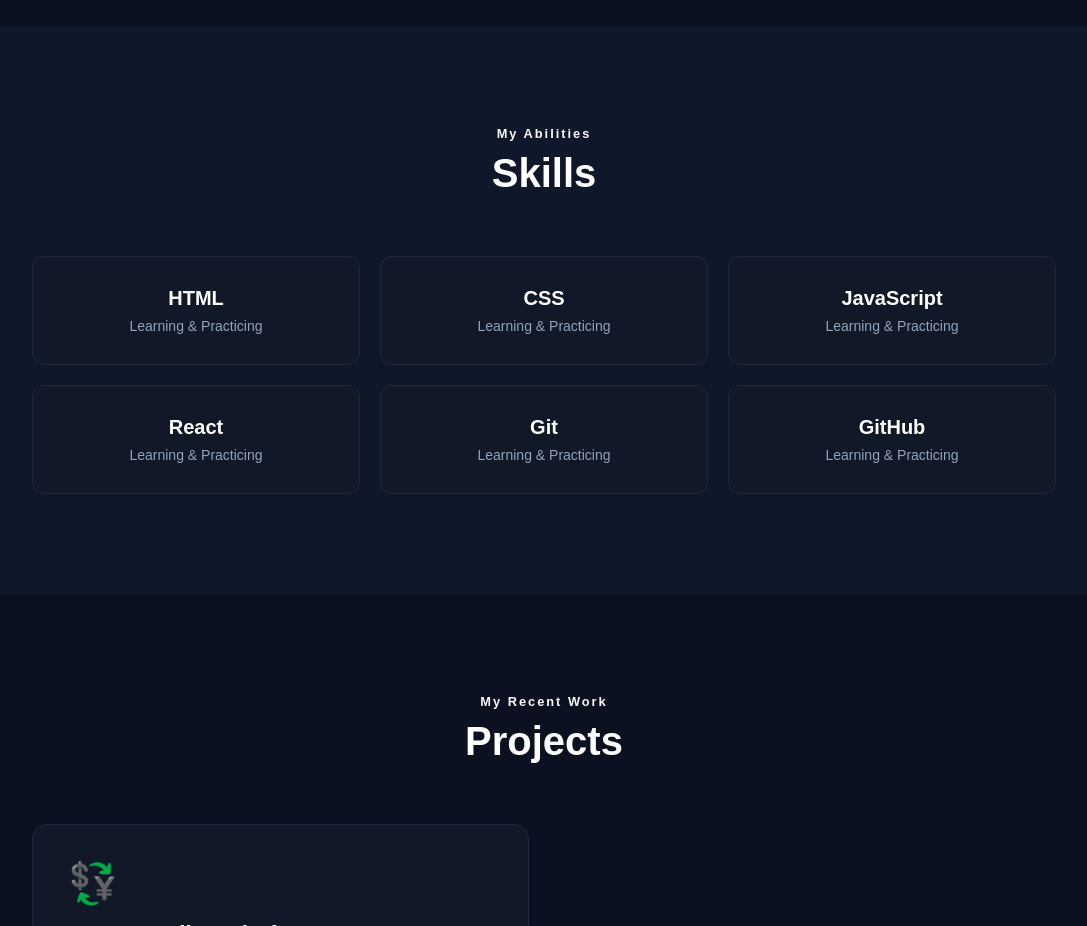
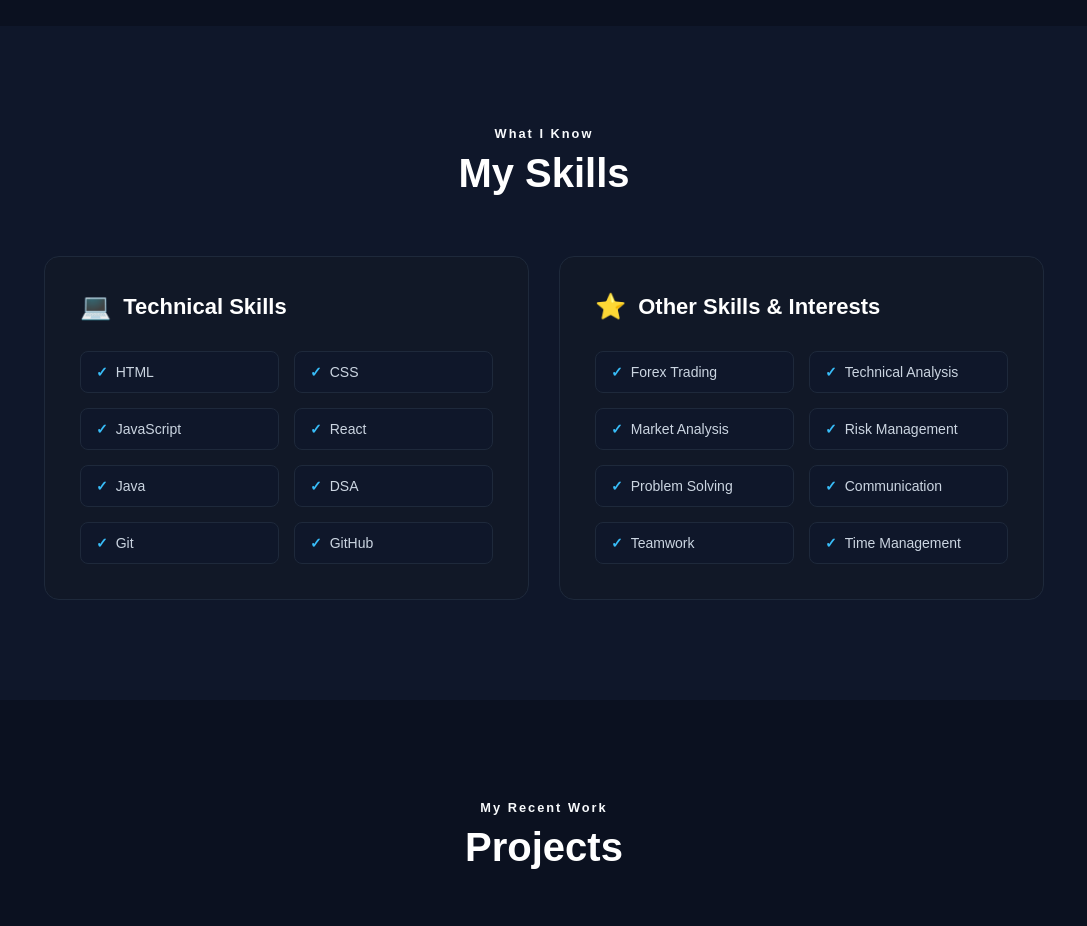
Before and after one commit to fx-subham/Portfolio, a React (Vite) app in the folder my-app/: page / in a window 1280 px wide. Shown: the part 1480-2406 px from the top of the page, without its empty margins (96-1183 px from the left). Built offline with nearby package versions, Linux system fonts and the light colour scheme.

Commit message:
Adding my non tech sakilss in my skilss component

```diff
--- a/my-app/src/App.css
+++ b/my-app/src/App.css
@@ -352,38 +352,73 @@ body {
 
 /* ================= SKILLS ================= */
 
+/* ================= SKILLS ================= */
+
 .skills-section {
   background: #0f172a;
 }
 
 .skills-container {
   display: grid;
-  grid-template-columns: repeat(3, 1fr);
-  gap: 20px;
+  grid-template-columns: 1fr 1fr;
+  gap: 30px;
+  max-width: 1000px;
+  margin: auto;
 }
 
-.skill-card {
+.skills-card {
   background: #111827;
-  padding: 30px;
-  text-align: center;
-  border-radius: 12px;
   border: 1px solid #1e293b;
+  border-radius: 15px;
+  padding: 35px;
   transition: 0.3s;
 }
 
-.skill-card:hover {
-  transform: translateY(-8px);
+.skills-card:hover {
   border-color: #38bdf8;
+  transform: translateY(-5px);
 }
 
-.skill-card h3 {
-  font-size: 20px;
-  margin-bottom: 8px;
+.skills-card-title {
+  display: flex;
+  align-items: center;
+  gap: 12px;
+  margin-bottom: 30px;
 }
 
-.skill-card p {
-  color: #94a3b8;
+.skills-card-title span {
+  font-size: 25px;
+}
+
+.skills-card-title h3 {
+  font-size: 22px;
+}
+
+.skills-list {
+  display: grid;
+  grid-template-columns: 1fr 1fr;
+  gap: 15px;
+}
+
+.skill-item {
+  background: #0f172a;
+  border: 1px solid #1e293b;
+  padding: 12px 15px;
+  border-radius: 8px;
+  color: #cbd5e1;
   font-size: 14px;
+  transition: 0.3s;
+}
+
+.skill-item span {
+  color: #38bdf8;
+  margin-right: 8px;
+  font-weight: bold;
+}
+
+.skill-item:hover {
+  border-color: #38bdf8;
+  color: #38bdf8;
 }
 
 /* ================= PROJECTS ================= */
--- a/my-app/src/Components/Skills.jsx
+++ b/my-app/src/Components/Skills.jsx
@@ -1,27 +1,69 @@
 function Skills() {
-  const skills = [
+  const technicalSkills = [
     "HTML",
     "CSS",
     "JavaScript",
     "React",
+    "Java",
+    "DSA",
     "Git",
     "GitHub",
+  ];
+
+  const otherSkills = [
+    "Forex Trading",
+    "Technical Analysis",
+    "Market Analysis",
+    "Risk Management",
+    "Problem Solving",
+    "Communication",
+    "Teamwork",
+    "Time Management",
   ];
 
   return (
     <section className="section skills-section" id="skills">
       <div className="section-title">
-        <p>My Abilities</p>
-        <h2>Skills</h2>
+        <p>What I Know</p>
+        <h2>My Skills</h2>
       </div>
 
       <div className="skills-container">
-        {skills.map((skill, index) => (
-          <div className="skill-card" key={index}>
-            <h3>{skill}</h3>
-            <p>Learning & Practicing</p>
+
+        {/* Technical Skills */}
+        <div className="skills-card">
+          <div className="skills-card-title">
+            <span>💻</span>
+            <h3>Technical Skills</h3>
           </div>
-        ))}
+
+          <div className="skills-list">
+            {technicalSkills.map((skill, index) => (
+              <div className="skill-item" key={index}>
+                <span>✓</span>
+                {skill}
+              </div>
+            ))}
+          </div>
+        </div>
+
+        {/* Other Skills */}
+        <div className="skills-card">
+          <div className="skills-card-title">
+            <span>⭐</span>
+            <h3>Other Skills & Interests</h3>
+          </div>
+
+          <div className="skills-list">
+            {otherSkills.map((skill, index) => (
+              <div className="skill-item" key={index}>
+                <span>✓</span>
+                {skill}
+              </div>
+            ))}
+          </div>
+        </div>
+
       </div>
     </section>
   );
```
